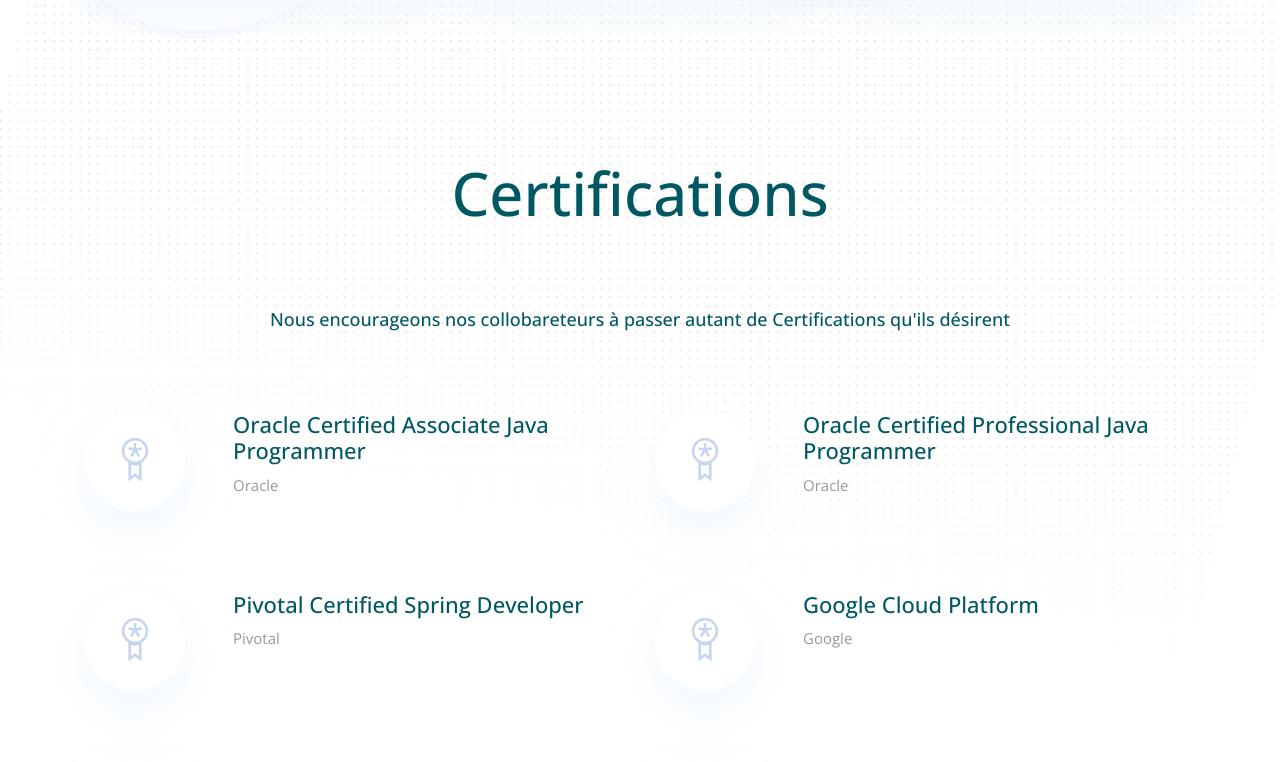
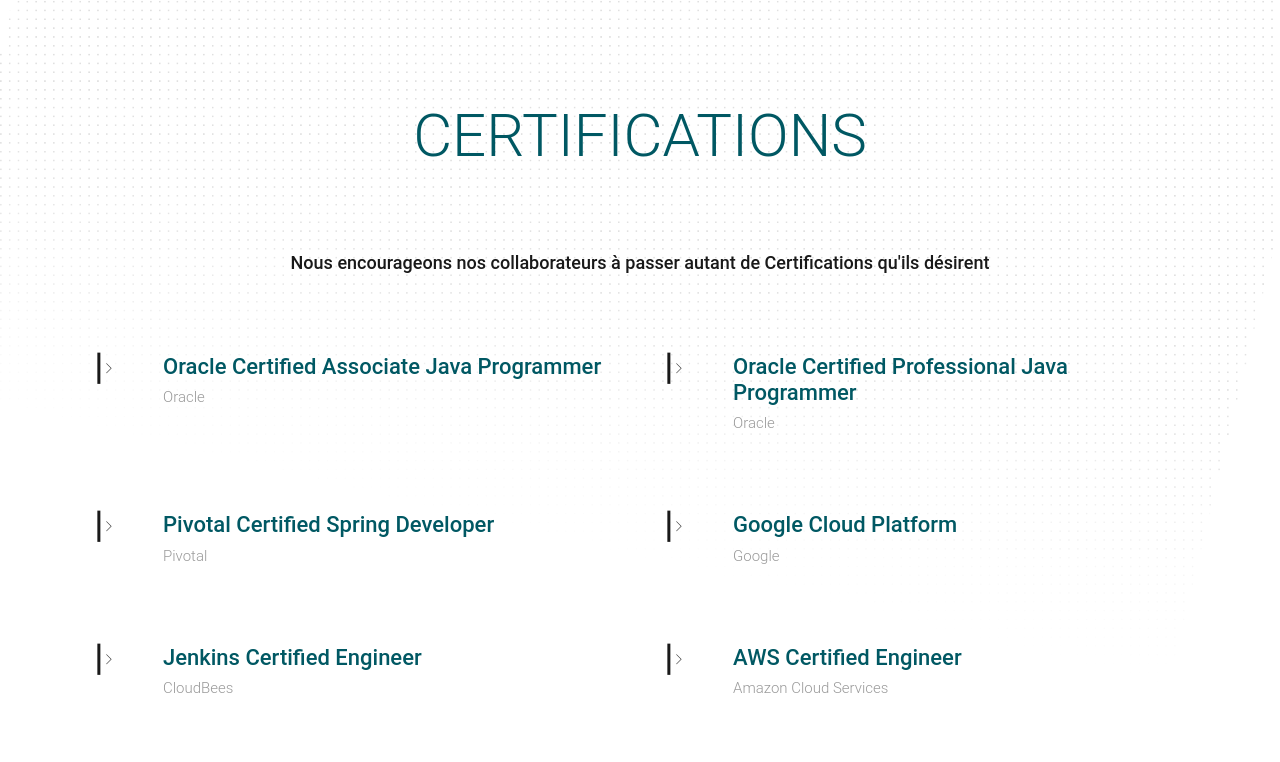
Before and after one commit to mothmane/slg-site, a plain HTML site: page index.html in a window 1280 px wide. Shown: the part 1758-2520 px from the top of the page. Drawn offline with nearby package versions, Linux system fonts and the light colour scheme.

Commit message:
color sidebar for expetise and icon change

```diff
--- a/css/style.css
+++ b/css/style.css
@@ -9,27 +9,24 @@ VERSION:	Versoin Number
 -------------------------------------------------------------------*/
 /*  typography */
 @import url("https://fonts.googleapis.com/css?family=Playfair+Display:400,700|Open Sans:300,400,500,700");
-@font-face {
-  font-family: 'BwNistaInt-xBd';
-  src: url("../plugins/fonts/BwNistaInt-xBd.woff") format("woff");
-  font-style: normal;
-  font-display: swap;
-}
+
 
 body {
   line-height: 1.2;
-  font-family: "Open Sans", sans-serif;
+  font-family: "Roboto", sans-serif;
   -webkit-font-smoothing: antialiased;
   font-size: 15px;
-  color: #DEDA00;
+  color: rgb(255, 255, 255);
 }
 
 p, .paragraph {
-  font-weight: 400;
-  color: #DEDA00;
-  font-size: 15px;
-  line-height: 1.8;
-  font-family: "Open Sans", sans-serif;
+  font-family: Roboto, sans-serif;
+
+  font-style: normal;
+  font-weight: 300;
+  letter-spacing: normal;
+
+  text-transform: none;
 }
 
 p-lg, .paragraph-lg {
@@ -37,13 +34,28 @@ p-lg, .paragraph-lg {
 }
 
 h1, h2, h3, h4, h5, h6 {
-  font-family: "Open Sans", sans-serif;
+  font-family: "Roboto", sans-serif;
   line-height: 1.2;
   color:#005863;
 }
 
 h1, .h1 {
+  font-family: Roboto, sans-serif;
+
+font-style: normal;
+font-weight: 300;
+letter-spacing: normal;
+
+text-transform: uppercase;
   font-size: 80px;
+}
+h2{
+  font-family: Roboto, sans-serif;
+font-style: normal;
+font-weight: 300;
+letter-spacing: normal;
+
+text-transform: uppercase;
 }
 
 @media (max-width: 991px) {
@@ -81,7 +93,7 @@ h6, .h6 {
 /* Button style */
 .btn {
   font-size: 22px;
-  font-family: "Open Sans", sans-serif;
+  font-family: "Roboto", sans-serif;
   text-transform: capitalize;
   padding: 16px 44px;
   border-radius: 5px;
@@ -216,8 +228,9 @@ a:hover {
 }
 
 .section-title {
+
   margin-bottom: 80px;
-  font-family: "Open Sans", sans-serif;
+  font-family: "Roboto", sans-serif;
 }
 
 .bg-cover {
@@ -327,7 +340,7 @@ a:hover {
 }
 
 .font-secondary {
-  font-family: "Open Sans", sans-serif!important;
+  font-family: "Roboto", sans-serif!important;
 }
 
 .font-tertiary {
@@ -344,7 +357,9 @@ a:hover {
 
 /* icon */
 .icon {
-  font-size: 45px;
+  font-size: 30px;
+  font-weight: bold ;
+
 }
 
 .icon-bg {
@@ -355,7 +370,7 @@ a:hover {
 }
 
 .icon-light {
-  color: #c8d5ef;
+  color: #005863;
 }
 
 /* /icon */
@@ -408,11 +423,18 @@ textarea.form-control {
 /* /form */
 /* card */
 .card {
-  border: 0;
+  border-right: 0;
+  border-bottom: 0;
+  border-top: 0;
+  border-left: 4;
+  border-left-width: 4px;
+  border-left-color: #005863;
+  margin: 5%;
 }
 
 .card-header {
   border: 0;
+
 }
 
 .card-footer {
@@ -444,7 +466,7 @@ textarea.form-control {
 }
 
 .navbar .nav-item .nav-link {
-  font-family: Open Sans,sans-serif;
+  font-family: "Roboto",sans-serif;
   text-transform: uppercase;
   padding: 15px;
 }
@@ -776,7 +798,7 @@ blockquote {
 }
 
 .content strong {
-  font-family: Open Sans,sans-serif;
+  font-family: "Roboto",sans-serif;
   font-size: 22px;
   font-weight: normal;
   color: #000;
@@ -985,6 +1007,10 @@ blockquote {
   color: #067041;
 }
 
+.text-gray{
+  color: #191919;
+}
+
 .text-left {
   text-align: left !important;
 }
--- a/index.html
+++ b/index.html
@@ -53,13 +53,14 @@
     <div class="row">
       <div class="col-lg-11 mx-auto">
         <h1 class="text-white">
-        <br> we are <span class="text-yellow">craftsmen</span> <br> </h1>
-        <h1 class="text-white font-tertiary" >we do
+        <br> we are <span class="text-yellow">craftsmen</span> <br>
+      </h1>
+        <h5 class="text-white font-tertiary" >we do
           <span
              class="txt-rotate"
              data-period="1000"
              data-rotate='[ "DDD.", "pair programming", "refactoring", "clean code"]'></span>
-        </h1>
+        </h5>
 
     </div>
   </div>
@@ -97,7 +98,7 @@
   <div class="container">
     <div class="row">
       <div class="col-lg-10 mx-auto text-center">
-        <p class="font-secondary paragraph-lg text-dark text-left" >Sagilog est une société d’experts en bonnes pratiques de développement.
+        <p class="font-secondary paragraph-lg text-dark" >Sagilog est une société d’experts en bonnes pratiques de développement.
             Nous cultivons l’excellence, nous valorison le travail et nous recompensons l'initiative.
             Nos artisans accompagnent nos partenaires afin de construire des solutions performantes, robustes, scalables et évolutives,
           </p>
@@ -113,7 +114,7 @@
   <div class="container">
     <div class="row">
       <div class="col-lg-12 text-center">
-        <h2 class="section-title">Expertises</h2>
+        <h2 class="section-title">EXPERTISE</h2>
 
       </div>
 
@@ -194,15 +195,15 @@
   <div class="container">
     <div class="row">
       <div class="col-lg-12 text-center">
-        <h2 class="section-title">Certifications</h2>
+        <h2 class="section-title">CERTIFICATIONS</h2>
       </div>
       <div class="col-lg-12 text-center">
-        <h5 class="section-title">Nous encourageons nos collobareteurs à passer autant de  Certifications qu'ils désirent </h5>
+        <h5 class="section-title text-gray" text>Nous encourageons nos collaborateurs à passer autant de  Certifications qu'ils désirent </h5>
       </div>
       <div class="col-lg-6 col-md-6 mb-80">
         <div class="d-flex">
-          <div class="mr-lg-5 mr-3">
-            <i class="ti-medall icon icon-light icon-bg bg-white shadow rounded-circle d-block"></i>
+          <div class="mr-lg-5 mr-3 text-gray">
+            <i class=" ti-shift-right-alt icon"></i>
           </div>
           <div>
             <h4>Oracle Certified Associate Java Programmer </h4>
@@ -212,8 +213,8 @@
       </div>
       <div class="col-lg-6 col-md-6 mb-80">
         <div class="d-flex">
-          <div class="mr-lg-5 mr-3">
-            <i class="ti-medall icon icon-light icon-bg bg-white shadow rounded-circle d-block"></i>
+          <div class="mr-lg-5 mr-3 text-gray">
+            <i class=" ti-shift-right-alt icon "></i>
           </div>
           <div>
             <h4>Oracle Certified Professional Java Programmer</h4>
@@ -223,8 +224,8 @@
       </div>
       <div class="col-lg-6 col-md-6 mb-80">
         <div class="d-flex">
-          <div class="mr-lg-5 mr-3">
-            <i class="ti-medall icon icon-light icon-bg bg-white shadow rounded-circle d-block"></i>
+          <div class="mr-lg-5 mr-3 text-gray">
+            <i class=" ti-shift-right-alt icon  "></i>
           </div>
           <div>
             <h4>Pivotal Certified Spring Developer</h4>
@@ -234,8 +235,8 @@
       </div>
       <div class="col-lg-6 col-md-6 mb-80">
         <div class="d-flex">
-          <div class="mr-lg-5 mr-3">
-            <i class="ti-medall icon icon-light icon-bg bg-white shadow rounded-circle d-block"></i>
+          <div class="mr-lg-5 mr-3 text-gray">
+            <i class=" ti-shift-right-alt icon  "></i>
           </div>
           <div>
             <h4>Google Cloud Platform</h4>
@@ -245,8 +246,8 @@
       </div>
       <div class="col-lg-6 col-md-6 mb-80">
           <div class="d-flex">
-            <div class="mr-lg-5 mr-3">
-              <i class="ti-medall icon icon-light icon-bg bg-white shadow rounded-circle d-block"></i>
+            <div class="mr-lg-5 mr-3 text-gray">
+              <i class=" ti-shift-right-alt icon  "></i>
             </div>
             <div>
               <h4>Jenkins Certified Engineer</h4>
@@ -256,8 +257,8 @@
         </div>
         <div class="col-lg-6 col-md-6 mb-80">
             <div class="d-flex">
-              <div class="mr-lg-5 mr-3">
-                <i class="ti-medall icon icon-light icon-bg bg-white shadow rounded-circle d-block"></i>
+              <div class="mr-lg-5 mr-3 text-gray ">
+                <i class=" ti-shift-right-alt icon  "></i>
               </div>
               <div>
                 <h4>AWS Certified Engineer</h4>
```
